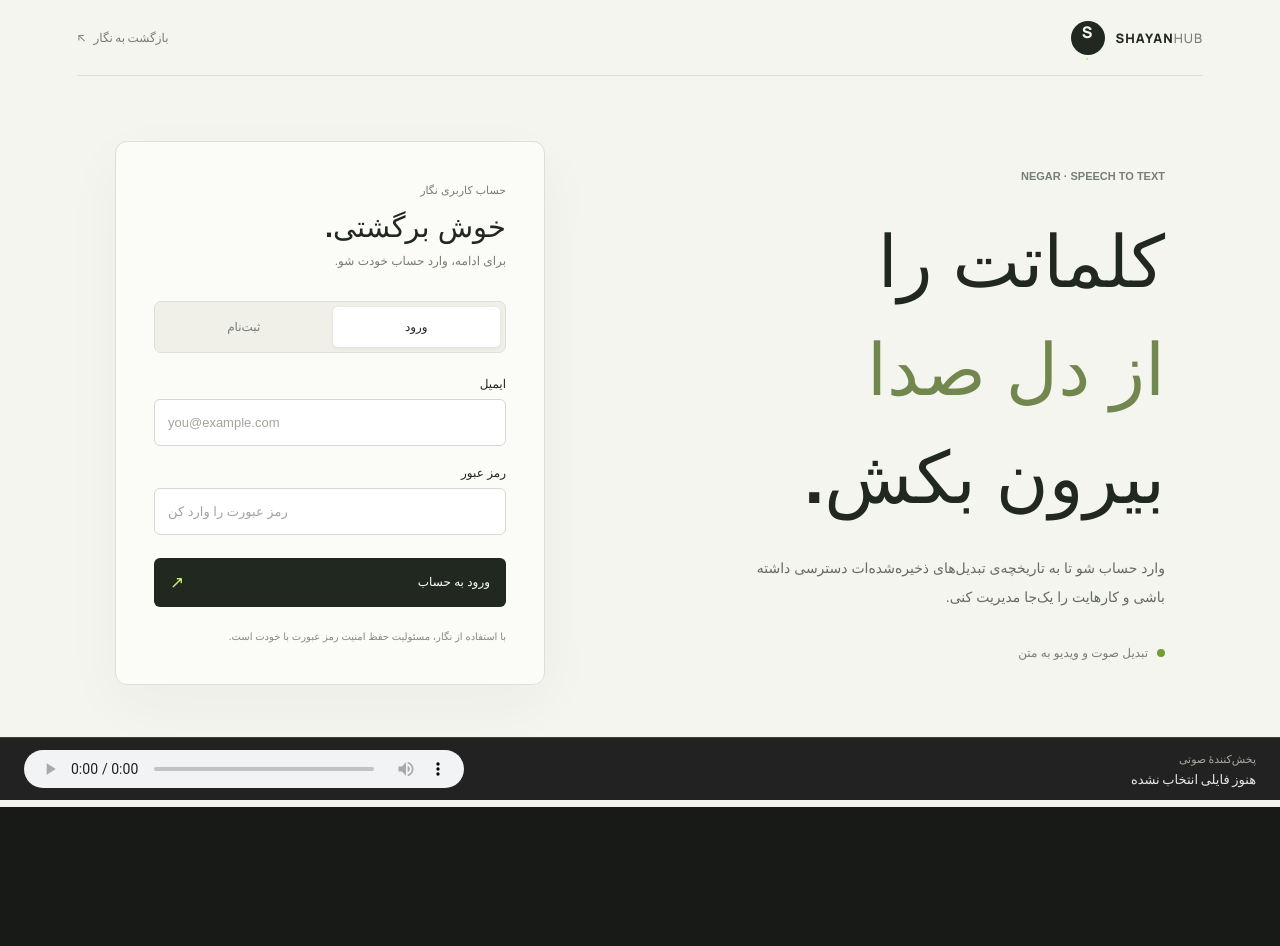
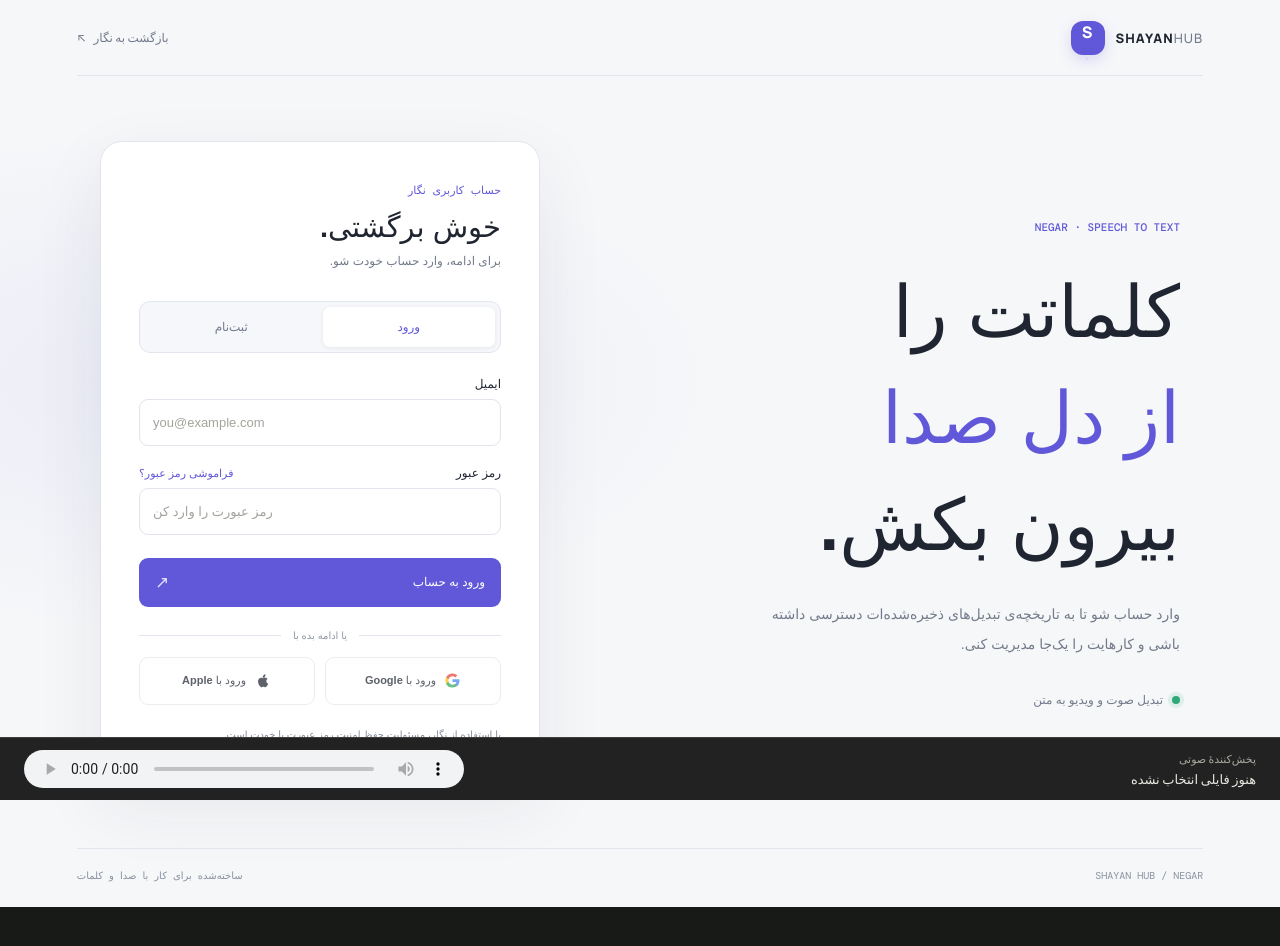
Before and after one commit to ShayanZzzz/persian-speech-ai, a React (Vite) app in the folder frontend/: page /login in a window 1280 px wide. Shown: the top 946 px of the page. Before the commit the page ends 889 px from the top, so only its background shows below. Built offline with nearby package versions, Linux system fonts and the light colour scheme; a small style sheet from the web is missing.

Commit message:
Polish login page and add sign-in placeholders

```diff
--- a/frontend/src/Login.css
+++ b/frontend/src/Login.css
@@ -1,9 +1,12 @@
 .login-page {
-  --login-bg: #f5f5ef;
-  --login-ink: #202820;
-  --login-muted: #777e74;
-  --login-line: #dedfd5;
-  --login-accent: #c9f36b;
+  --login-bg: #f6f7f9;
+  --login-surface: #ffffff;
+  --login-ink: #202532;
+  --login-muted: #737b8b;
+  --login-line: #e2e5eb;
+  --login-accent: #6158d9;
+  --login-accent-hover: #5047c7;
+  --login-accent-soft: #eeedff;
   min-height: 100vh;
   padding: 0 6%;
   display: flex;
@@ -329,3 +332,268 @@
     transition: none;
   }
 }
+
+
+/* Updated Shayan Hub / Negar visual system */
+.login-page {
+  background:
+    radial-gradient(ellipse at 15% 42%, rgba(97, 88, 217, 0.075), transparent 34%),
+    var(--login-bg);
+  color: var(--login-ink);
+}
+
+.login-brand-mark {
+  border-radius: 12px;
+  background: var(--login-accent);
+  color: #fff;
+  box-shadow: 0 5px 14px rgba(97, 88, 217, 0.2);
+}
+
+.login-brand-mark span {
+  color: #d9d6ff;
+}
+
+.login-back {
+  transition: color 150ms ease;
+}
+
+.login-back:hover {
+  color: var(--login-accent);
+}
+
+.login-layout {
+  width: min(100%, 1080px);
+  grid-template-columns: minmax(0, 1fr) minmax(320px, 440px);
+  gap: clamp(36px, 7vw, 96px);
+}
+
+.login-eyebrow,
+.login-card-kicker {
+  color: var(--login-accent);
+  font-family: var(--mono), monospace;
+}
+
+.login-story h1 {
+  font-weight: 750;
+  line-height: 1.48;
+}
+
+.login-story h1 span {
+  color: var(--login-accent);
+}
+
+.login-story > p {
+  color: var(--login-muted);
+}
+
+.login-status-dot {
+  background: #31a879;
+  box-shadow: 0 0 0 4px rgba(49, 168, 121, 0.12);
+}
+
+.login-card {
+  border-color: var(--login-line);
+  border-radius: 22px;
+  background: var(--login-surface);
+  box-shadow: 0 24px 70px rgba(32, 37, 50, 0.075);
+}
+
+.login-tabs {
+  border-radius: 11px;
+  background: #f6f7fa;
+}
+
+.login-tabs button {
+  border-radius: 7px;
+}
+
+.login-tabs button.active {
+  color: var(--login-accent);
+}
+
+.login-form input {
+  border-color: var(--login-line);
+  border-radius: 9px;
+}
+
+.login-form input:focus {
+  border-color: var(--login-accent);
+  box-shadow: 0 0 0 3px rgba(97, 88, 217, 0.12);
+}
+
+.login-password-row {
+  display: flex;
+  align-items: baseline;
+  justify-content: space-between;
+  gap: 10px;
+}
+
+.login-password-row label {
+  margin-bottom: 8px;
+}
+
+.login-forgot {
+  padding: 0;
+  border: 0;
+  background: transparent;
+  color: var(--login-accent);
+  font: inherit;
+  font-size: 11px;
+  cursor: pointer;
+}
+
+.login-forgot:hover {
+  color: var(--login-accent-hover);
+  text-decoration: underline;
+  text-underline-offset: 3px;
+}
+
+.login-submit {
+  border-radius: 9px;
+  background: var(--login-accent);
+  transition: background 150ms ease, transform 150ms ease, box-shadow 150ms ease;
+}
+
+.login-submit:hover:not(:disabled) {
+  background: var(--login-accent-hover);
+  box-shadow: 0 7px 18px rgba(97, 88, 217, 0.2);
+  transform: translateY(-1px);
+}
+
+.login-submit span {
+  color: #e1deff;
+}
+
+.login-message.error {
+  color: #b42332;
+}
+
+.login-message.success {
+  color: #21845d;
+}
+
+.login-message.info {
+  padding: 9px 11px;
+  border: 1px solid #dedbff;
+  border-radius: 8px;
+  background: var(--login-accent-soft);
+  color: #5047b7;
+}
+
+.login-divider {
+  display: flex;
+  align-items: center;
+  gap: 12px;
+  margin: 23px 0 16px;
+  color: #9097a5;
+  font-size: 10px;
+}
+
+.login-divider::before,
+.login-divider::after {
+  height: 1px;
+  flex: 1;
+  background: var(--login-line);
+  content: "";
+}
+
+.login-socials {
+  display: grid;
+  grid-template-columns: 1fr 1fr;
+  gap: 10px;
+}
+
+.login-social-button {
+  min-width: 0;
+  min-height: 48px;
+  display: flex;
+  align-items: center;
+  justify-content: center;
+  gap: 8px;
+  padding: 8px 10px;
+  border: 1px solid var(--login-line);
+  border-radius: 9px;
+  background: #fff;
+  color: var(--login-ink);
+  font: inherit;
+  font-size: 11px;
+  font-weight: 600;
+  opacity: 0.72;
+  cursor: not-allowed;
+}
+
+.login-social-button svg {
+  width: 17px;
+  height: 17px;
+  flex: 0 0 auto;
+}
+
+.login-social-button .login-apple-icon {
+  width: 18px;
+  height: 18px;
+  fill: currentColor;
+}
+
+.login-social-button small {
+  display: none;
+  color: var(--login-muted);
+  font-size: 9px;
+  font-weight: 500;
+}
+
+.login-terms {
+  color: #858c9a;
+}
+
+.login-footer {
+  color: #8a91a0;
+  font-family: var(--mono), "Vazirmatn", monospace;
+}
+
+@media (max-width: 760px) {
+  .login-layout {
+    width: min(100%, 480px);
+    grid-template-columns: 1fr;
+    gap: 27px;
+  }
+
+  .login-card {
+    padding: 25px 20px;
+  }
+}
+
+@media (max-width: 390px) {
+  .login-page {
+    padding: 0 15px;
+  }
+
+  .login-brand {
+    gap: 8px;
+    font-size: 11px;
+  }
+
+  .login-back {
+    font-size: 11px;
+  }
+
+  .login-socials {
+    grid-template-columns: 1fr;
+  }
+
+  .login-social-button {
+    justify-content: flex-start;
+    padding-inline: 14px;
+  }
+
+  .login-social-button small {
+    display: inline;
+    margin-right: auto;
+  }
+}
+
+@media (prefers-reduced-motion: reduce) {
+  .login-back,
+  .login-submit {
+    transition: none;
+  }
+}
--- a/frontend/src/Login.tsx
+++ b/frontend/src/Login.tsx
@@ -12,6 +12,7 @@ function Login() {
   const [loading, setLoading] = useState(false)
   const [error, setError] = useState('')
   const [success, setSuccess] = useState('')
+  const [info, setInfo] = useState('')
 
   const isLogin = mode === 'login'
 
@@ -19,6 +20,7 @@ function Login() {
     event.preventDefault()
     setError('')
     setSuccess('')
+    setInfo('')
     setLoading(true)
 
     try {
@@ -125,6 +127,7 @@ function Login() {
                 setMode('login')
                 setError('')
                 setSuccess('')
+                setInfo('')
               }}
             >
               ورود
@@ -138,6 +141,7 @@ function Login() {
                 setMode('register')
                 setError('')
                 setSuccess('')
+                setInfo('')
               }}
             >
               ثبت‌نام
@@ -156,7 +160,22 @@ function Login() {
               required
             />
 
-            <label htmlFor="login-password">رمز عبور</label>
+            <div className="login-password-row">
+              <label htmlFor="login-password">رمز عبور</label>
+              {isLogin && (
+                <button
+                  className="login-forgot"
+                  type="button"
+                  onClick={() => {
+                    setError('')
+                    setSuccess('')
+                    setInfo('بازیابی رمز عبور هنوز فعال نشده است.')
+                  }}
+                >
+                  فراموشی رمز عبور؟
+                </button>
+              )}
+            </div>
             <input
               id="login-password"
               type="password"
@@ -171,6 +190,7 @@ function Login() {
 
             {error && <p className="login-message error" role="alert">{error}</p>}
             {success && <p className="login-message success" role="status">{success}</p>}
+            {info && <p className="login-message info" role="status">{info}</p>}
 
             <button className="login-submit" type="submit" disabled={loading}>
               {loading
@@ -181,6 +201,39 @@ function Login() {
               {!loading && <span>↗</span>}
             </button>
           </form>
+
+          <div className="login-divider"><span>یا ادامه بده با</span></div>
+
+          <div className="login-socials">
+            <button
+              className="login-social-button"
+              type="button"
+              disabled
+              title="به‌زودی فعال می‌شود"
+            >
+              <svg viewBox="0 0 48 48" aria-hidden="true">
+                <path fill="#4285F4" d="M43.6 24.5c0-1.4-.1-2.8-.4-4.1H24v7.8h11a9.4 9.4 0 0 1-4.1 6.2v5.1h6.7c3.9-3.6 6-8.8 6-15Z"/>
+                <path fill="#34A853" d="M24 44c5.5 0 10.1-1.8 13.5-4.9l-6.7-5.1c-1.8 1.2-4.1 2-6.8 2-5.2 0-9.6-3.5-11.2-8.2H5.9v5.3A20 20 0 0 0 24 44Z"/>
+                <path fill="#FBBC05" d="M12.8 27.8a12 12 0 0 1 0-7.6v-5.3H5.9a20 20 0 0 0 0 18.2l6.9-5.3Z"/>
+                <path fill="#EA4335" d="M24 12.1c3 0 5.7 1 7.8 3.1l5.8-5.8A19.5 19.5 0 0 0 24 4 20 20 0 0 0 5.9 14.9l6.9 5.3c1.6-4.7 6-8.1 11.2-8.1Z"/>
+              </svg>
+              <span>ورود با Google</span>
+              <small>به‌زودی</small>
+            </button>
+
+            <button
+              className="login-social-button"
+              type="button"
+              disabled
+              title="به‌زودی فعال می‌شود"
+            >
+              <svg viewBox="0 0 24 24" aria-hidden="true" className="login-apple-icon">
+                <path d="M16.4 12.2c0-2 1.6-3 1.7-3.1a3.8 3.8 0 0 0-3-1.6c-1.3-.1-2.4.8-3 .8s-1.5-.8-2.6-.8a4 4 0 0 0-3.4 2.1c-1.5 2.6-.4 6.4 1.1 8.5.7 1 1.5 2.1 2.6 2.1 1 0 1.4-.7 2.7-.7s1.7.7 2.7.7c1.1 0 1.8-1 2.5-2.1a9 9 0 0 0 1.2-2.5 3.6 3.6 0 0 1-2.5-3.4ZM14.4 6.2A3.8 3.8 0 0 0 15.3 3a4 4 0 0 0-2.8 1.5 3.5 3.5 0 0 0-.9 3.1 3.3 3.3 0 0 0 2.8-1.4Z"/>
+              </svg>
+              <span>ورود با Apple</span>
+              <small>به‌زودی</small>
+            </button>
+          </div>
 
           <p className="login-terms">
             با استفاده از نگار، مسئولیت حفظ امنیت رمز عبورت با خودت است.
```
